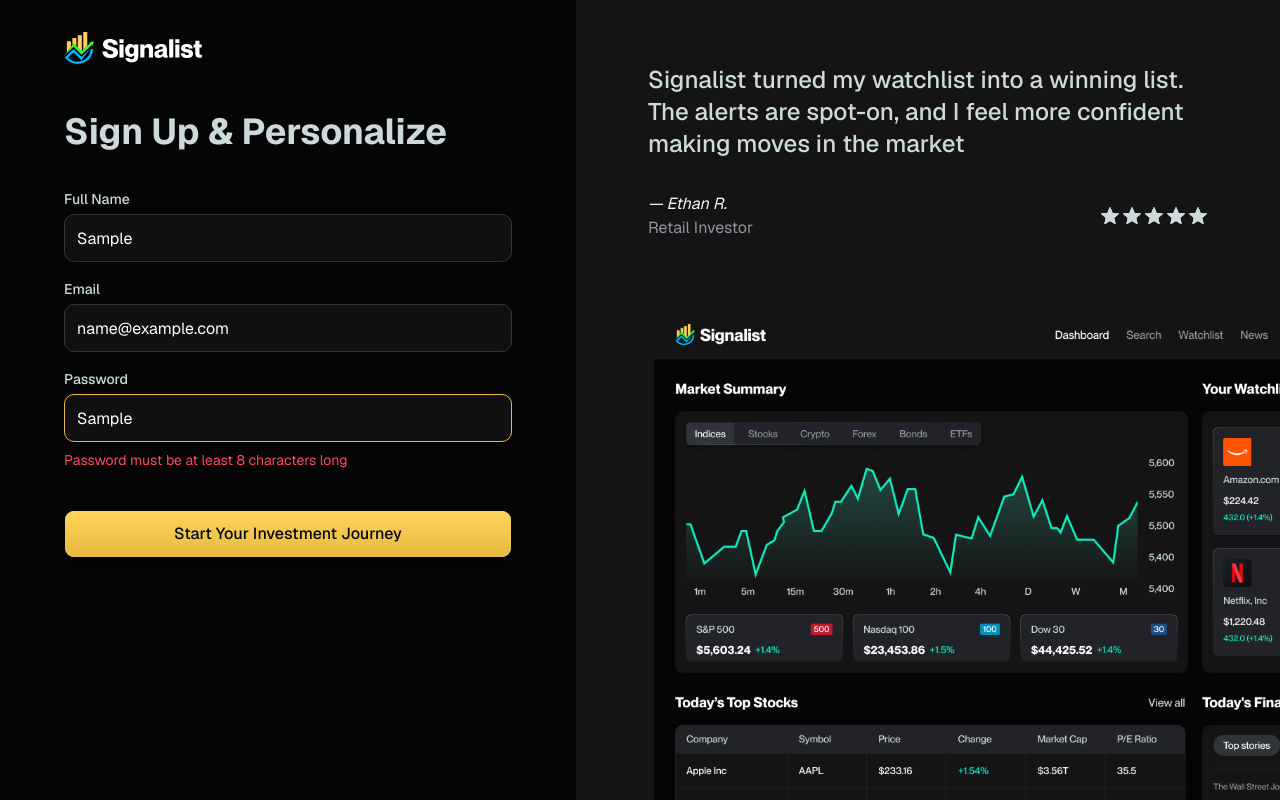
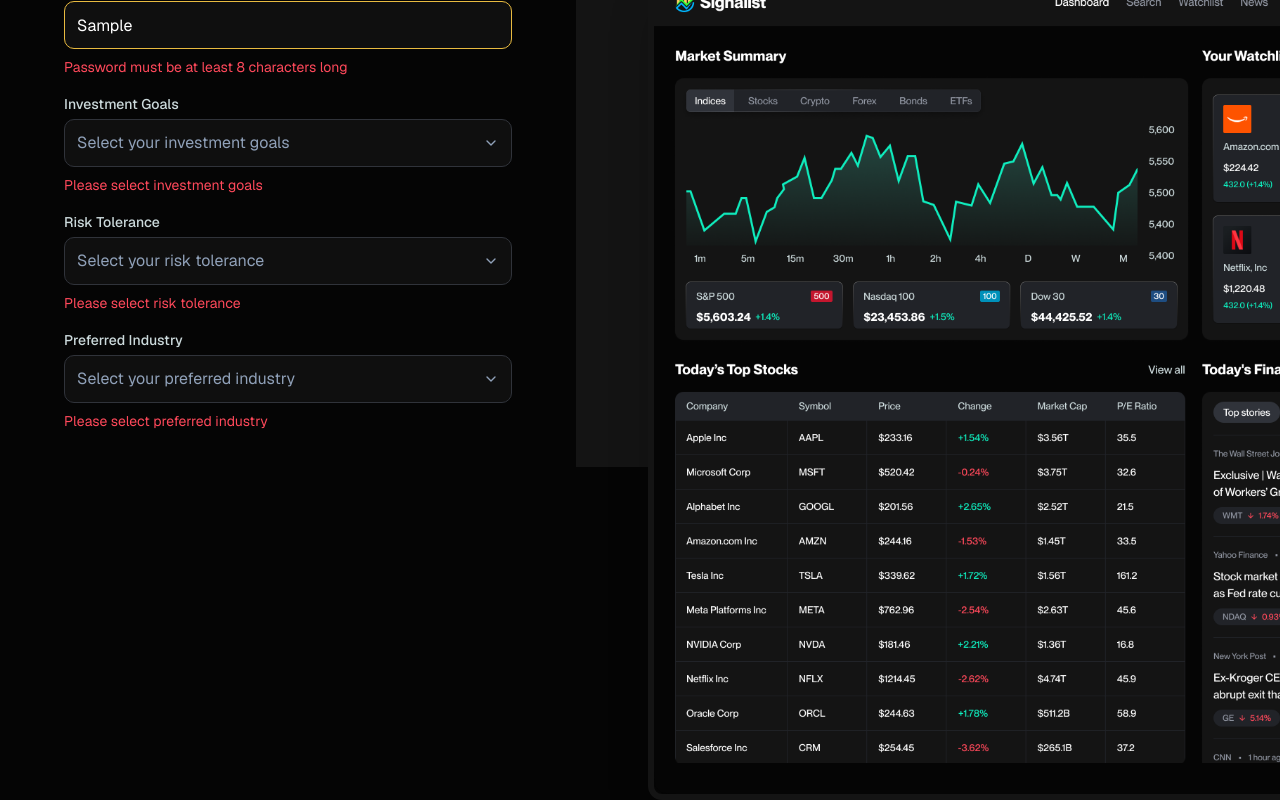
Before and after one commit to nahkar/stock-market, a Next.js app: page /sign-up in a window 1280 px wide. Both pictures are taken after typing "Sample", "name@example.com", "Sample" into the empty fields and a click on the button "Start Your Investment Journey". Built offline with nearby package versions, Linux system fonts and the light colour scheme.

Commit message:
feat: Enhance sign-up form by adding SelectField components for investment goals, risk tolerance, and preferred industry selection

```diff
--- a/app/(auth)/sign-up/page.tsx
+++ b/app/(auth)/sign-up/page.tsx
@@ -1,13 +1,35 @@
 'use client';
-import { InputField } from '@/components/forms';
+import { InputField, SelectField } from '@/components/forms';
 import { Button } from '@/components/ui/button';
 import { SubmitHandler, useForm } from 'react-hook-form';
+
+export const INVESTMENT_GOALS_OPTIONS = [
+	{ value: 'Growth', label: 'Growth' },
+	{ value: 'Income', label: 'Income' },
+	{ value: 'Balanced', label: 'Balanced' },
+	{ value: 'Conservative', label: 'Conservative' },
+];
+
+export const RISK_TOLERANCE_OPTIONS = [
+	{ value: 'Low', label: 'Low' },
+	{ value: 'Medium', label: 'Medium' },
+	{ value: 'High', label: 'High' },
+];
+
+export const PREFERRED_INDUSTRIES_OPTIONS = [
+	{ value: 'Technology', label: 'Technology' },
+	{ value: 'Healthcare', label: 'Healthcare' },
+	{ value: 'Finance', label: 'Finance' },
+	{ value: 'Energy', label: 'Energy' },
+	{ value: 'Consumer Goods', label: 'Consumer Goods' },
+];
 
 export default function SignUp() {
 	const {
 		register,
 		handleSubmit,
 		clearErrors,
+		control,
 		formState: { errors, isSubmitting },
 	} = useForm<SignUpFormData>({
 		defaultValues: {
@@ -15,9 +37,9 @@ export default function SignUp() {
 			email: '',
 			password: '',
 			country: 'US',
-			investmentGoals: 'Growth',
-			riskTolerance: 'Medium',
-			preferredIndustry: 'Technology ',
+			investmentGoals: '',
+			riskTolerance: '',
+			preferredIndustry: '',
 		},
 		mode: 'onBlur',
 	});
@@ -75,6 +97,33 @@ export default function SignUp() {
 						minLength: { value: 8, message: 'Password must be at least 8 characters long' },
 					}}
 				/>
+				<SelectField
+					name="investmentGoals"
+					label="Investment Goals"
+					placeholder="Select your investment goals"
+					options={INVESTMENT_GOALS_OPTIONS}
+					control={control}
+					error={errors.investmentGoals}
+					required
+				/>
+				<SelectField
+					name="riskTolerance"
+					label="Risk Tolerance"
+					placeholder="Select your risk tolerance"
+					options={RISK_TOLERANCE_OPTIONS}
+					control={control}
+					error={errors.riskTolerance}
+					required
+				/>
+				<SelectField
+					name="preferredIndustry"
+					label="Preferred Industry"
+					placeholder="Select your preferred industry"
+					options={PREFERRED_INDUSTRIES_OPTIONS}
+					control={control}
+					error={errors.preferredIndustry}
+					required
+				/>
 				<Button type="submit" disabled={isSubmitting} className="yellow-btn w-full mt-5">
 					{isSubmitting ? 'Creating account' : 'Start Your Investment Journey'}
 				</Button>
--- a/components/forms/index.ts
+++ b/components/forms/index.ts
@@ -1 +1,2 @@
 export { InputField } from './ui/InputField';
+export { SelectField } from './ui/SelectField';
--- /dev/null
+++ b/components/forms/ui/SelectField.tsx
@@ -0,0 +1,51 @@
+import { Label } from '@/components/ui/label';
+import {
+	Select,
+	SelectContent,
+	SelectItem,
+	SelectTrigger,
+	SelectValue,
+} from '@/components/ui/select';
+import { Controller } from 'react-hook-form';
+
+export const SelectField = ({
+	name,
+	label,
+	placeholder,
+	options,
+	control,
+	error,
+	required = false,
+}: SelectFieldProps) => {
+	return (
+		<div className="space-y-2">
+			<Label htmlFor={name} className="form-label">
+				{label}
+			</Label>
+			<Controller
+				name={name}
+				control={control}
+				rules={{ required: required ? `Please select ${label.toLowerCase()}` : false }}
+				render={({ field }) => (
+					<Select onValueChange={field.onChange} value={field.value}>
+						<SelectTrigger className="select-trigger">
+							<SelectValue placeholder={placeholder} />
+						</SelectTrigger>
+						<SelectContent className="bg-gray-800 border-gray-600 text-white">
+							{options.map((option) => (
+								<SelectItem
+									key={option.value}
+									value={option.value}
+									className="focus:bg-gray-600 focus:text-white"
+								>
+									{option.label}
+								</SelectItem>
+							))}
+						</SelectContent>
+					</Select>
+				)}
+			/>
+			{error && <p className="text-red-500 text-sm">{error.message}</p>}
+		</div>
+	);
+};
```
